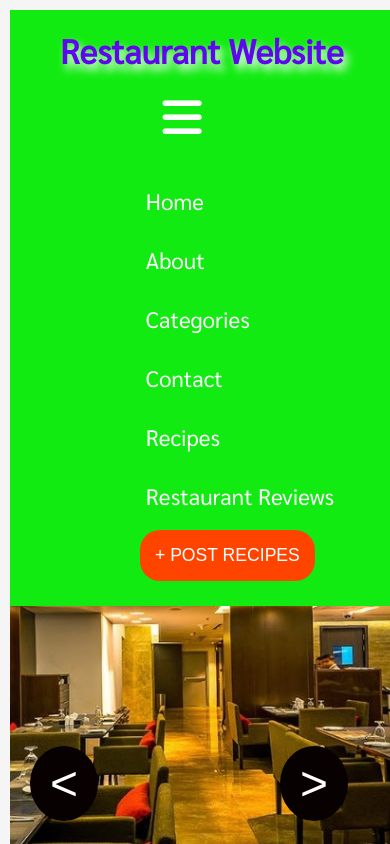
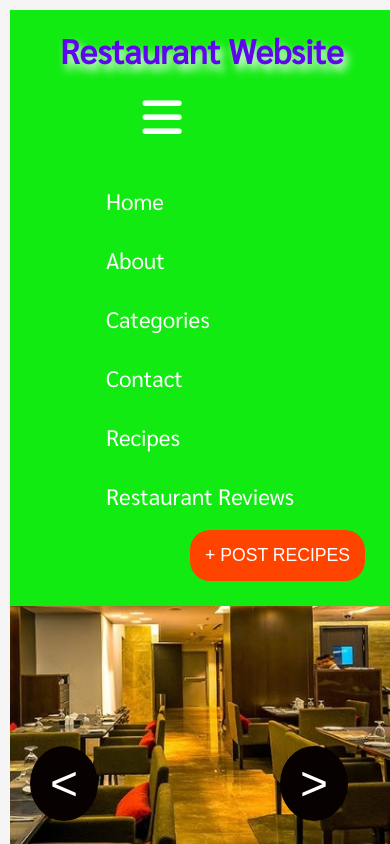
Before and after one commit to Davoidsj/New-Restaurant, a plain HTML site: page index.html in a window 390 px wide. Both pictures are taken after a click on the icon 182 px from the left and 117 px from the top of the page. Shown: the top 844 px of the page. Drawn offline with Linux system fonts and the light colour scheme; a web font is replaced by a local one.

Commit message:
My Commit

```diff
--- a/Style.css
+++ b/Style.css
@@ -1192,6 +1192,7 @@ background: rgb(233, 7, 7);
         width: 390px;
 
 
+
     }
 
 
@@ -1215,7 +1216,7 @@ background: rgb(233, 7, 7);
 
     header nav .btn button[type="button"]{
        margin-top: 520px;
-       margin-left: -260px;
+       margin-left: -150px;
 
     }
 
```
Also changed, not shown: 1 other file.
